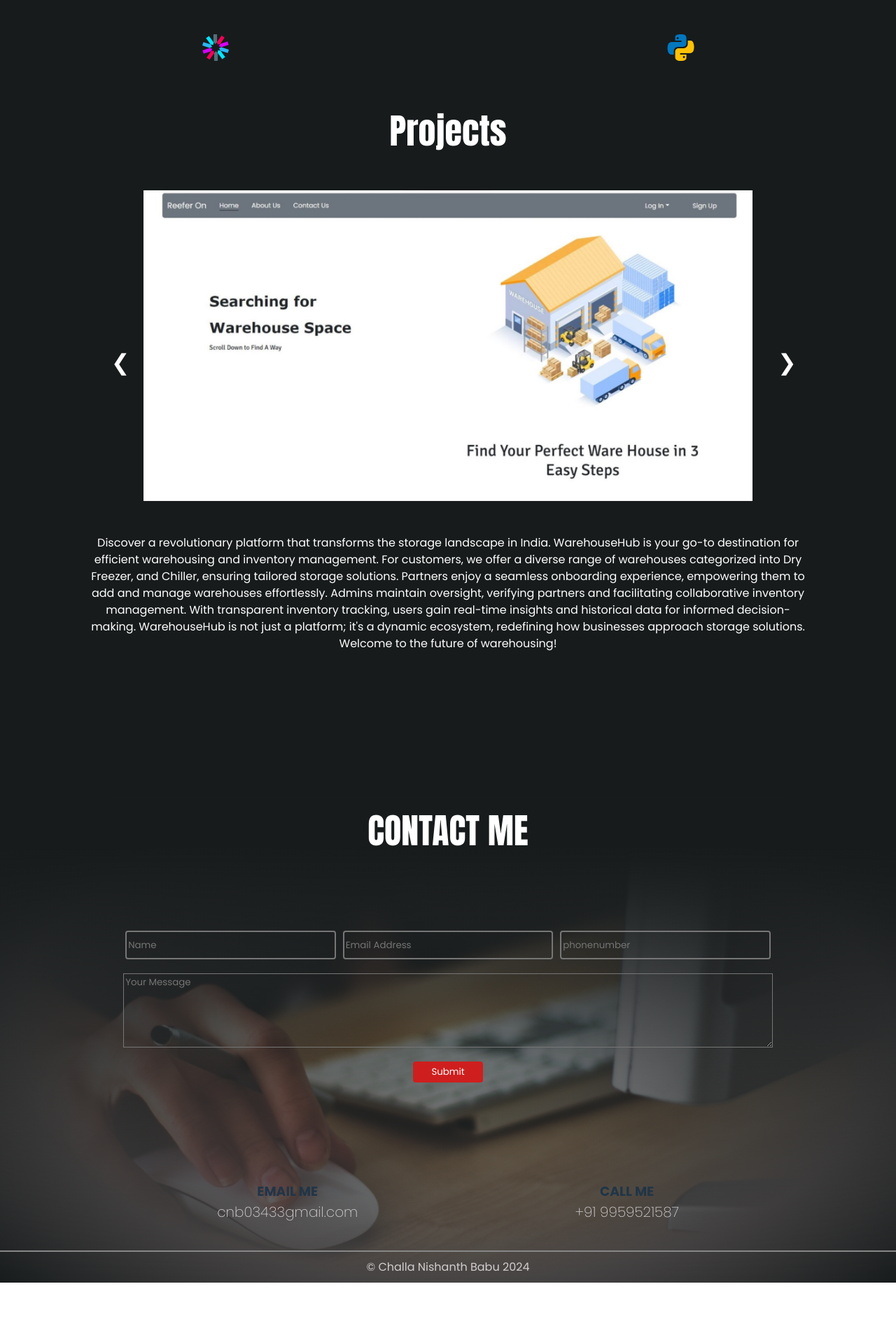
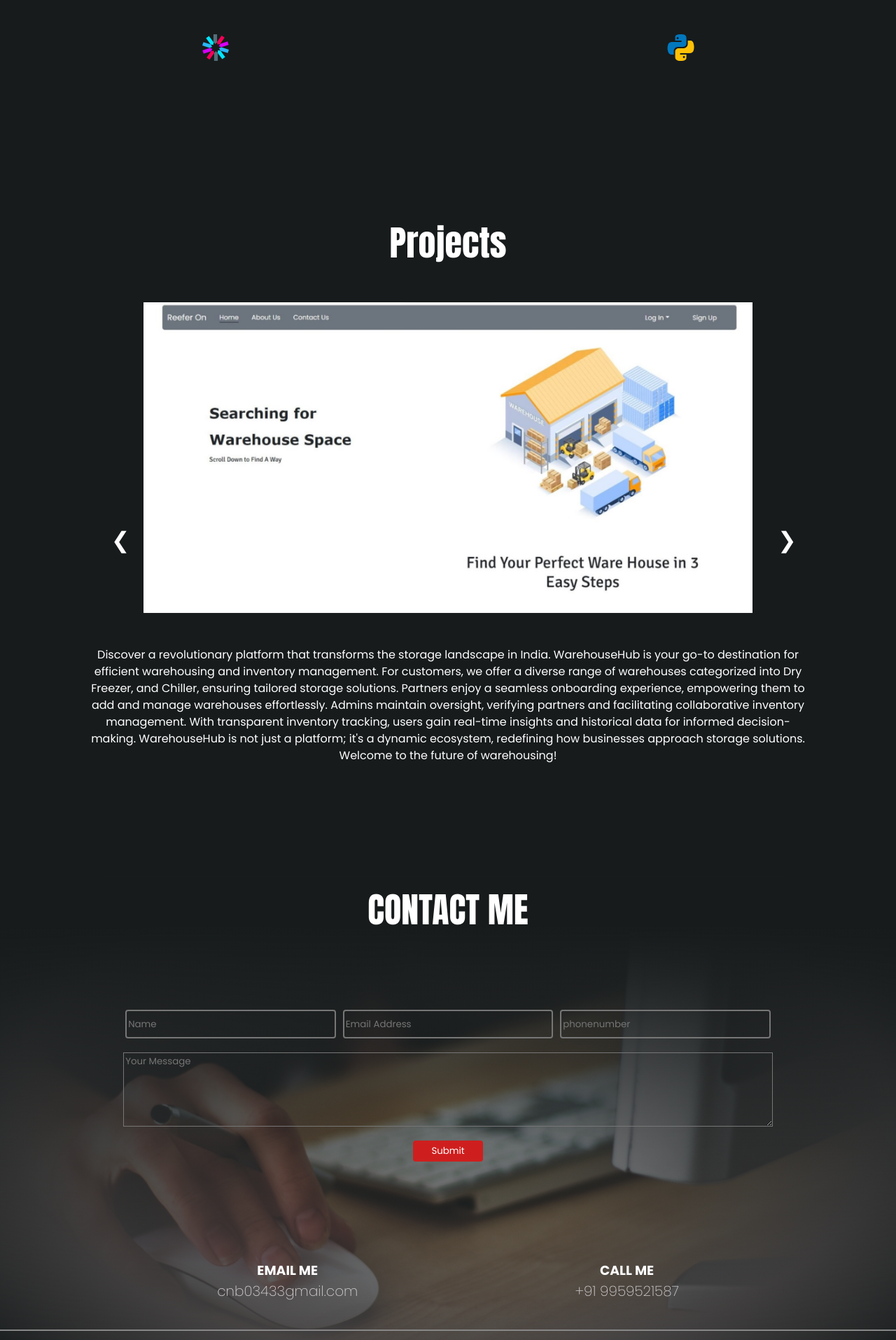
Before and after one commit to NISHANTH1221/portfolio, a React (Vite) app: page / in a window 1280 px wide. Shown: the part 2640-4555 px from the top of the page at 70% size. Before the commit the page ends 4473 px from the top, so only its background shows below. Built offline with nearby package versions, Linux system fonts and the light colour scheme; a web font is replaced by a local one.

Commit message:
remaining color changes

```diff
--- a/src/components/contactme/contactme.css
+++ b/src/components/contactme/contactme.css
@@ -1,5 +1,6 @@
 
 .contactmebody{
+  margin-top: 10rem;
   height:auto;
   background-position: center center;
   background-size: cover;
@@ -123,9 +124,11 @@ textarea{
   color:rgb(210, 206, 206);
 }
 .emailme h3{
+  color:white;
   margin:0px;
 }
 .callme h3{
+  color:white;
   margin:0px;
 }
 .copyright{
--- a/src/components/projectscomponent/projects.css
+++ b/src/components/projectscomponent/projects.css
@@ -1,6 +1,8 @@
 .projects{
-  height:120vh;
+  height:auto;
   width:100%;
+  margin-top:10em;
+  margin-bottom:10em;
 }
 .projectsheading{
   text-align: center;
@@ -15,5 +17,5 @@
 }
 .projectscontent{
   width:100%;
-  height:500px;
+  height:auto;
 }
```
